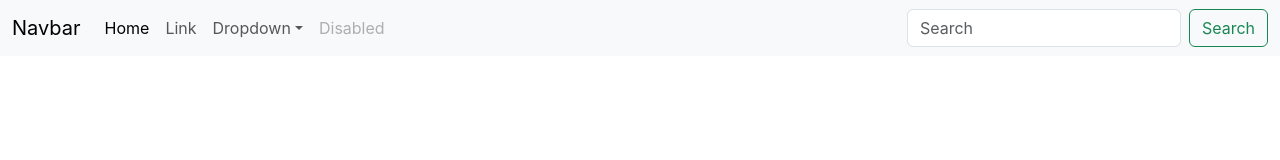
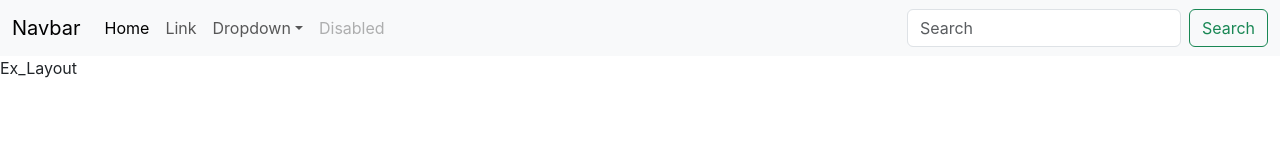
Before and after one commit to vulebaolong/Cybersoft_LearnReactJS, a React (Create React App) app: page / in a window 1280 px wide. Shown: the top 160 px of the page. Built offline with nearby package versions, Linux system fonts and the light colour scheme.

Commit message:
init ex_layout

```diff
--- a/src/App.js
+++ b/src/App.js
@@ -3,6 +3,7 @@ import "./App.css";
 // import DemoClass from "./DemoComponent/DemoClass";
 // import DemoFunction from "./DemoComponent/DemoFunction";
 import DemoHeader from "./DemoComponent/DemoHeader";
+import Ex_Layout from "./Ex_Layout/Ex_Layout";
 
 function App() {
     return (
@@ -10,6 +11,7 @@ function App() {
             {/* <DemoClass /> */}
             {/* <DemoFunction /> */}
             <DemoHeader />
+            <Ex_Layout />
         </div>
     );
 }
--- /dev/null
+++ b/src/Ex_Layout/Ex_Layout.jsx
@@ -0,0 +1,7 @@
+import React, { Component } from "react";
+
+export default class Ex_Layout extends Component {
+    render() {
+        return <div>Ex_Layout</div>;
+    }
+}
```
